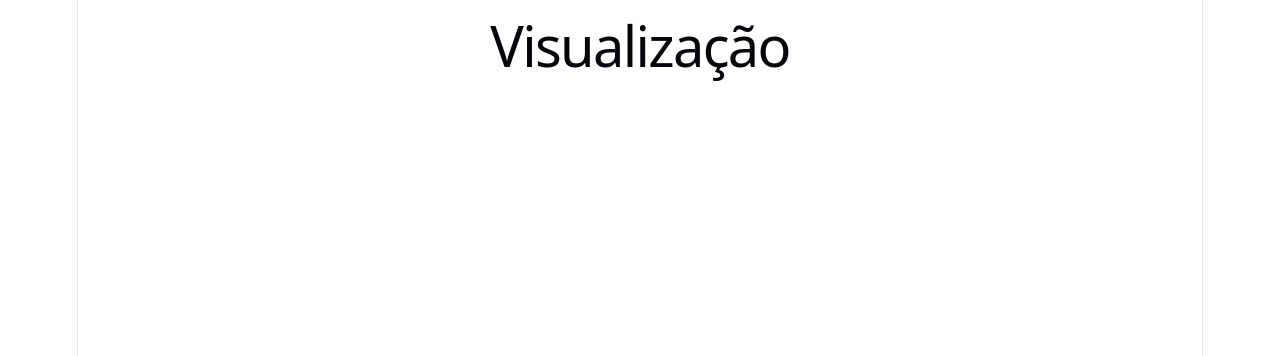
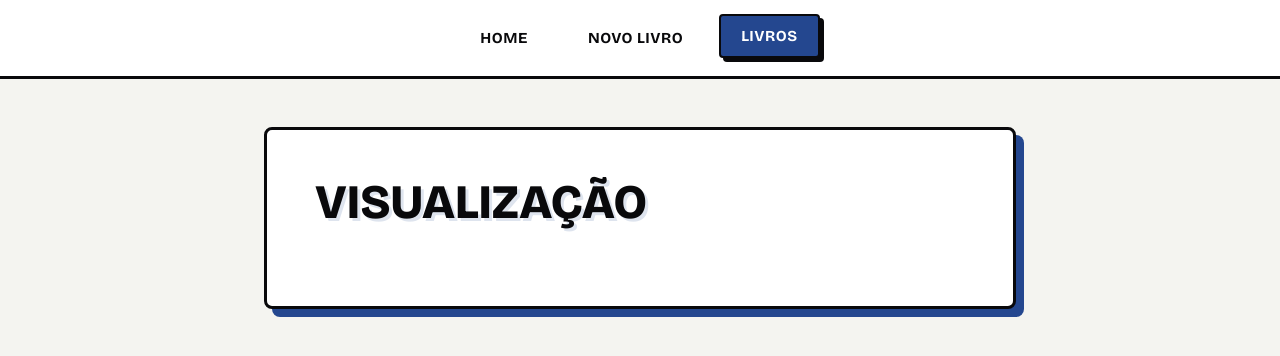
Before and after one commit to lucaspatracao/router-26178220, a React (Vite) app: page /livros in a window 1280 px wide. Shown: the top 356 px of the page. Built offline with nearby package versions, Linux system fonts and the light colour scheme.

Commit message:
feat: Navbar horizontal no topo com links centralizados (D=0) e NavLink ativo

```diff
--- a/src/App.jsx
+++ b/src/App.jsx
@@ -1,4 +1,5 @@
 import { Routes, Route } from 'react-router-dom'
+import Navbar from './components/Navbar'
 import Home from './pages/Home'
 import Cadastro from './pages/Cadastro'
 import Visualizacao from './pages/Visualizacao'
@@ -6,12 +7,17 @@ import NaoEncontrada from './pages/NaoEncontrada'
 
 export default function App() {
   return (
+    <>
+      {/* A Navbar fica fora do <Routes>, então aparece em todas as páginas */}
+      <Navbar />
+      <main className="conteudo">
         <Routes>
           <Route path="/" element={<Home />} />
           <Route path="/livros/novo" element={<Cadastro />} />
           <Route path="/livros" element={<Visualizacao />} />
-      {/* O "*" captura qualquer endereço que não casou com as rotas acima */}
           <Route path="*" element={<NaoEncontrada />} />
         </Routes>
+      </main>
+    </>
   )
 }
--- /dev/null
+++ b/src/components/Navbar.jsx
@@ -0,0 +1,19 @@
+import { NavLink } from 'react-router-dom'
+
+export default function Navbar() {
+    // NavLink aceita uma função em className. Ela recebe { isActive }
+    // e devolve a classe do link: destacado se for a página atual.
+    const classe = ({ isActive }) => (isActive ? 'link ativo' : 'link')
+
+    return (
+        <header className="navbar">
+            <nav className="navbar-links">
+                {/* "end" faz o link só ficar ativo na rota exata. Sem ele,
+            /livros ficaria ativo também em /livros/novo */}
+                <NavLink to="/" end className={classe}>Home</NavLink>
+                <NavLink to="/livros/novo" end className={classe}>Novo livro</NavLink>
+                <NavLink to="/livros" end className={classe}>Livros</NavLink>
+            </nav>
+        </header>
+    )
+}
--- a/src/index.css
+++ b/src/index.css
@@ -1,111 +1,340 @@
+@import url('https://fonts.googleapis.com/css2?family=Bricolage+Grotesque:opsz,wght@12..96,700;12..96,800&family=Public+Sans:wght@400;500;600;700&display=swap');
+
 :root {
-  --text: #6b6375;
-  --text-h: #08060d;
-  --bg: #fff;
-  --border: #e5e4e7;
-  --code-bg: #f4f3ec;
-  --accent: #aa3bff;
-  --accent-bg: rgba(170, 59, 255, 0.1);
-  --accent-border: rgba(170, 59, 255, 0.5);
-  --social-bg: rgba(244, 243, 236, 0.5);
-  --shadow:
-    rgba(0, 0, 0, 0.1) 0 10px 15px -3px, rgba(0, 0, 0, 0.05) 0 4px 6px -2px;
+  /* Mantido para a injeção do seu RA via JS */
+  --cor-principal: hsl(220, 60%, 35%);
 
-  --sans: system-ui, 'Segoe UI', Roboto, sans-serif;
-  --heading: system-ui, 'Segoe UI', Roboto, sans-serif;
-  --mono: ui-monospace, Consolas, monospace;
-
-  font: 18px/145% var(--sans);
-  letter-spacing: 0.18px;
-  color-scheme: light dark;
-  color: var(--text);
-  background: var(--bg);
-  font-synthesis: none;
-  text-rendering: optimizeLegibility;
-  -webkit-font-smoothing: antialiased;
-  -moz-osx-font-smoothing: grayscale;
-
-  @media (max-width: 1024px) {
-    font-size: 16px;
-  }
+  /* Cores de alto contraste para o estilo Neo-Brutalista */
+  --suave: color-mix(in srgb, var(--cor-principal) 15%, transparent);
+  --borda: #09090b;
+  /* Preto absoluto para linhas de demarcação */
+  --linha: #e4e4e7;
+  --texto: #09090b;
+  --texto-2: #52525b;
+  --bg-papel: #f4f4f0;
 }
 
-@media (prefers-color-scheme: dark) {
-  :root {
-    --text: #9ca3af;
-    --text-h: #f3f4f6;
-    --bg: #16171d;
-    --border: #2e303a;
-    --code-bg: #1f2028;
-    --accent: #c084fc;
-    --accent-bg: rgba(192, 132, 252, 0.15);
-    --accent-border: rgba(192, 132, 252, 0.5);
-    --social-bg: rgba(47, 48, 58, 0.5);
-    --shadow:
-      rgba(0, 0, 0, 0.4) 0 10px 15px -3px, rgba(0, 0, 0, 0.25) 0 4px 6px -2px;
-  }
-
-  #social .button-icon {
-    filter: invert(1) brightness(2);
-  }
+* {
+  box-sizing: border-box;
 }
 
 body {
   margin: 0;
+  font: 16px/1.6 'Public Sans', system-ui, sans-serif;
+  color: var(--texto);
+  background-color: var(--bg-papel);
+  /* Padrão de textura gráfica */
+  background-image: radial-gradient(var(--texto-2) 0.5px, transparent 0.5px);
+  background-size: 24px 24px;
+  -webkit-font-smoothing: antialiased;
 }
 
 #root {
-  width: 1126px;
-  max-width: 100%;
-  margin: 0 auto;
-  text-align: center;
-  border-inline: 1px solid var(--border);
-  min-height: 100svh;
   display: flex;
   flex-direction: column;
-  box-sizing: border-box;
+  min-height: 100vh;
 }
 
-h1,
-h2 {
-  font-family: var(--heading);
-  font-weight: 500;
-  color: var(--text-h);
+/* Navbar: Sólida, demarcação estrutural forte */
+.navbar {
+  position: sticky;
+  top: 0;
+  z-index: 50;
+  padding: 1rem 1.5rem;
+  background: #ffffff;
+  border-bottom: 3px solid var(--borda);
+}
+
+.navbar-links {
+  display: flex;
+  justify-content: center;
+  gap: 1rem;
+}
+
+.link {
+  padding: 0.5rem 1.25rem;
+  font-family: 'Bricolage Grotesque', sans-serif;
+  font-size: 0.95rem;
+  font-weight: 700;
+  text-transform: uppercase;
+  letter-spacing: 0.5px;
+  color: var(--texto);
+  text-decoration: none;
+  border: 2px solid transparent;
+  border-radius: 4px;
+  transition: all 0.15s ease-out;
+}
+
+.link:hover {
+  border-color: var(--borda);
+  transform: translate(-2px, -2px);
+  box-shadow: 3px 3px 0px var(--cor-principal);
+}
+
+.link:focus-visible {
+  outline: none;
+  background: var(--suave);
+}
+
+.link.ativo {
+  background: var(--cor-principal);
+  color: #ffffff;
+  border-color: var(--borda);
+  transform: translate(-2px, -2px);
+  box-shadow: 4px 4px 0px var(--borda);
+}
+
+/* Conteúdo: Cartão principal como um bloco editorial */
+.conteudo {
+  flex: 1;
+  width: 100%;
+  max-width: 800px;
+  margin: 0 auto;
+  padding: 3rem 1.5rem;
+}
+
+.conteudo>section {
+  padding: 3rem;
+  background: #ffffff;
+  border: 3px solid var(--borda);
+  border-radius: 8px;
+  box-shadow: 8px 8px 0px var(--cor-principal);
 }
 
 h1 {
-  font-size: 56px;
-  letter-spacing: -1.68px;
-  margin: 32px 0;
-  @media (max-width: 1024px) {
-    font-size: 36px;
-    margin: 20px 0;
-  }
-}
-h2 {
-  font-size: 24px;
-  line-height: 118%;
-  letter-spacing: -0.24px;
-  margin: 0 0 8px;
-  @media (max-width: 1024px) {
-    font-size: 20px;
-  }
-}
-p {
-  margin: 0;
+  margin: 0 0 2rem;
+  font-family: 'Bricolage Grotesque', sans-serif;
+  font-size: clamp(2rem, 5vw, 3rem);
+  font-weight: 800;
+  line-height: 1;
+  color: var(--texto);
+  text-transform: uppercase;
+  /* Destaque com a cor do RA */
+  text-shadow: 3px 3px 0px var(--suave);
 }
 
-code,
-.counter {
-  font-family: var(--mono);
-  display: inline-flex;
-  border-radius: 4px;
-  color: var(--text-h);
+p {
+  margin: 0.5rem 0;
+  color: var(--texto-2);
+  font-weight: 500;
+}
+
+p strong {
+  color: var(--texto);
+  font-weight: 700;
+}
+
+a {
+  color: var(--texto);
+  font-weight: 700;
+  text-decoration: none;
+  border-bottom: 2px solid var(--cor-principal);
+  transition: all 0.2s;
+}
+
+a:hover {
+  background: var(--cor-principal);
+  color: #fff;
 }
 
 code {
-  font-size: 15px;
-  line-height: 135%;
-  padding: 4px 8px;
-  background: var(--code-bg);
+  padding: 0.2rem 0.6rem;
+  font-weight: 700;
+  border: 2px solid var(--borda);
+  border-radius: 4px;
+  background: var(--bg-papel);
 }
+
+/* Formulário: Inputs com presença gráfica */
+.form {
+  display: grid;
+  grid-template-columns: 1fr 1fr;
+  gap: 1.5rem;
+  margin-top: 1rem;
+}
+
+.form label {
+  display: grid;
+  gap: 0.5rem;
+  font-family: 'Bricolage Grotesque', sans-serif;
+  font-size: 0.95rem;
+  font-weight: 700;
+  text-transform: uppercase;
+}
+
+.form label:nth-child(1),
+.form label:nth-child(4),
+.erro,
+.botao {
+  grid-column: 1 / -1;
+}
+
+.form input,
+.form select {
+  width: 100%;
+  padding: 0.85rem 1rem;
+  font-family: 'Public Sans', sans-serif;
+  font-size: 1rem;
+  font-weight: 500;
+  color: var(--texto);
+  background: #ffffff;
+  border: 2px solid var(--borda);
+  border-radius: 4px;
+  transition: all 0.1s ease-out;
+}
+
+.form input:focus,
+.form select:focus {
+  outline: none;
+  transform: translate(-2px, -2px);
+  box-shadow: 4px 4px 0px var(--cor-principal);
+}
+
+/* Botão Tátil Neo-Brutalista */
+.botao {
+  justify-self: start;
+  margin-top: 1rem;
+  padding: 1rem 2.5rem;
+  font-family: 'Bricolage Grotesque', sans-serif;
+  font-size: 1.1rem;
+  font-weight: 800;
+  text-transform: uppercase;
+  color: #ffffff;
+  background: var(--borda);
+  border: 2px solid var(--borda);
+  border-radius: 4px;
+  cursor: pointer;
+  transform: translate(-4px, -4px);
+  box-shadow: 6px 6px 0px var(--cor-principal);
+  transition: transform 0.1s, box-shadow 0.1s;
+}
+
+.botao:hover:not(:disabled) {
+  transform: translate(-2px, -2px);
+  box-shadow: 4px 4px 0px var(--cor-principal);
+}
+
+.botao:active:not(:disabled) {
+  transform: translate(0, 0);
+  box-shadow: 0 0 0 transparent;
+}
+
+.botao:disabled {
+  background: var(--texto-2);
+  transform: translate(0, 0);
+  box-shadow: none;
+  cursor: not-allowed;
+}
+
+/* Erro com visual de Alerta Técnico */
+.erro {
+  margin: 0;
+  padding: 1rem;
+  font-family: 'Bricolage Grotesque', sans-serif;
+  font-weight: 700;
+  color: #000;
+  background: #ff5252;
+  border: 3px solid var(--borda);
+  border-radius: 4px;
+  box-shadow: 4px 4px 0px var(--borda);
+}
+
+/* Lista C=4: Blocos independentes */
+.lista {
+  display: grid;
+  gap: 1.5rem;
+  margin: 2rem 0 0;
+  padding: 0;
+  list-style: none;
+  counter-reset: livro;
+}
+
+.lista li {
+  counter-increment: livro;
+  display: grid;
+  grid-template-columns: auto 1fr;
+  column-gap: 1.5rem;
+  align-items: center;
+  padding: 1.5rem;
+  background: #ffffff;
+  border: 3px solid var(--borda);
+  border-radius: 8px;
+  box-shadow: 4px 4px 0px var(--suave);
+  transition: all 0.2s;
+}
+
+.lista li::before {
+  content: counter(livro, decimal-leading-zero);
+  grid-row: span 2;
+  display: flex;
+  align-items: center;
+  justify-content: center;
+  width: 3.5rem;
+  height: 3.5rem;
+  font-family: 'Bricolage Grotesque', sans-serif;
+  font-size: 1.2rem;
+  font-weight: 800;
+  color: var(--borda);
+  background: var(--cor-principal);
+  border: 2px solid var(--borda);
+  border-radius: 4px;
+  /* Calcula a cor do texto para ser branca se a principal for escura */
+  color: #fff;
+}
+
+.lista li:hover {
+  transform: translate(-4px, -4px);
+  box-shadow: 8px 8px 0px var(--cor-principal);
+}
+
+.lista .titulo {
+  font-family: 'Bricolage Grotesque', sans-serif;
+  font-size: 1.25rem;
+  font-weight: 800;
+  color: var(--texto);
+  line-height: 1.2;
+}
+
+.lista .detalhe {
+  font-size: 0.95rem;
+  font-weight: 600;
+  color: var(--texto-2);
+  margin-top: 0.4rem;
+}
+
+/* Rodapé Técnico */
+.rodape {
+  margin-top: auto;
+  padding: 2rem;
+  text-align: center;
+  font-family: 'Bricolage Grotesque', sans-serif;
+  font-size: 0.9rem;
+  font-weight: 700;
+  text-transform: uppercase;
+  letter-spacing: 1px;
+  color: var(--texto-2);
+  background: #ffffff;
+  border-top: 3px solid var(--borda);
+}
+
+@media (max-width: 640px) {
+  .conteudo>section {
+    padding: 2rem 1.25rem;
+    box-shadow: 4px 4px 0px var(--cor-principal);
+  }
+
+  .form {
+    grid-template-columns: 1fr;
+    gap: 1rem;
+  }
+
+  .form label:nth-child(n) {
+    grid-column: auto;
+  }
+
+  .botao {
+    width: 100%;
+    justify-self: stretch;
+    text-align: center;
+  }
+}
--- a/src/pages/Cadastro.jsx
+++ b/src/pages/Cadastro.jsx
@@ -1,3 +1,7 @@
 export default function Cadastro() {
-    return <h1>Cadastro</h1>
+    return (
+        <section>
+            <h1>Cadastro</h1>
+        </section>
+    )
 }
--- a/src/pages/Home.jsx
+++ b/src/pages/Home.jsx
@@ -1,3 +1,7 @@
 export default function Home() {
-    return <h1>Home</h1>
+    return (
+        <section>
+            <h1>Home</h1>
+        </section>
+    )
 }
--- a/src/pages/Visualizacao.jsx
+++ b/src/pages/Visualizacao.jsx
@@ -1,3 +1,7 @@
 export default function Visualizacao() {
-    return <h1>Visualização</h1>
+    return (
+        <section>
+            <h1>Visualização</h1>
+        </section>
+    )
 }
```
Lines whose indentation alone changed are shown as unchanged.
